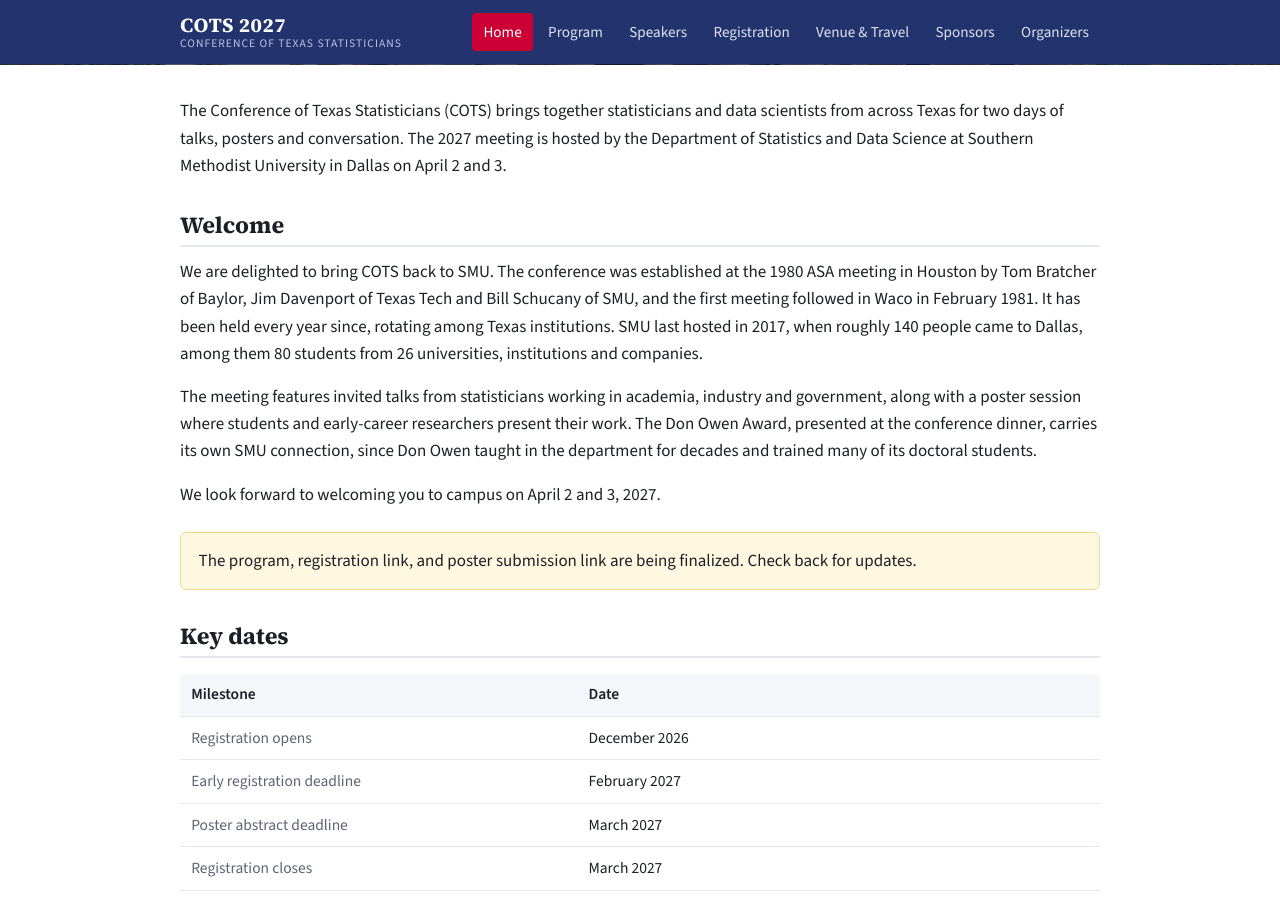
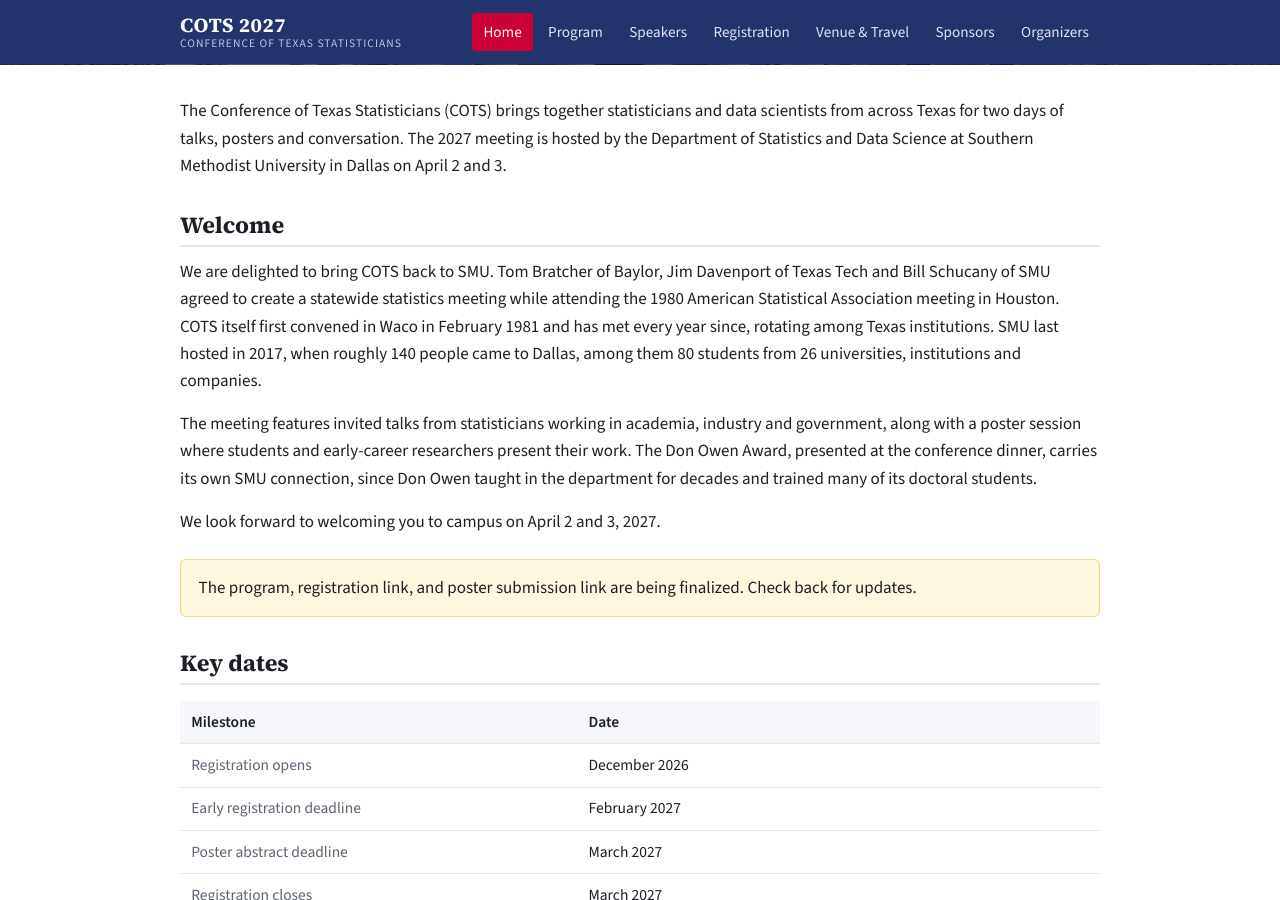
Before and after one commit to SMU-SDS/COT2027, a Jekyll site: the page built from index.md, in a window 1280 px wide and 900 px high, scrolled down 369 px. Built offline with Jekyll 4.4.1, drawn with Linux system fonts in a browser that asks for light colours.

Commit message:
update wording

```diff
--- a/index.md
+++ b/index.md
@@ -16,10 +16,10 @@ Data Science at Southern Methodist University in Dallas on April 2 and 3.
 
 ## Welcome
 
-We are delighted to bring COTS back to SMU. The conference was established at the 1980 ASA meeting in
-Houston by Tom Bratcher of Baylor, Jim Davenport of Texas Tech and Bill Schucany of SMU, and the first
-meeting followed in Waco in February 1981. It has been held every year since, rotating among Texas
-institutions. SMU last hosted in 2017, when roughly 140 people came to Dallas, among them 80 students
+We are delighted to bring COTS back to SMU. Tom Bratcher of Baylor, Jim Davenport of Texas Tech and
+Bill Schucany of SMU agreed to create a statewide statistics meeting while attending the 1980 American
+Statistical Association meeting in Houston. COTS itself first convened in Waco in February 1981 and has
+met every year since, rotating among Texas institutions. SMU last hosted in 2017, when roughly 140 people came to Dallas, among them 80 students
 from 26 universities, institutions and companies.
 
 The meeting features invited talks from statisticians working in academia, industry and government,
```
